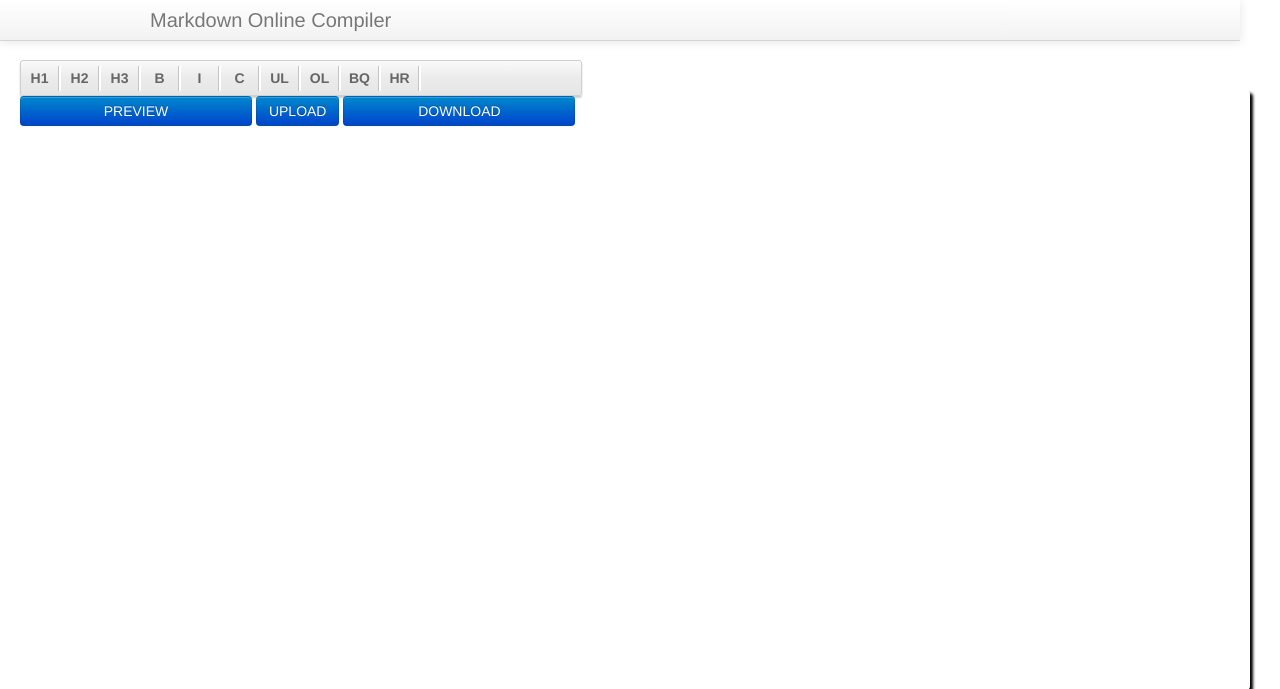
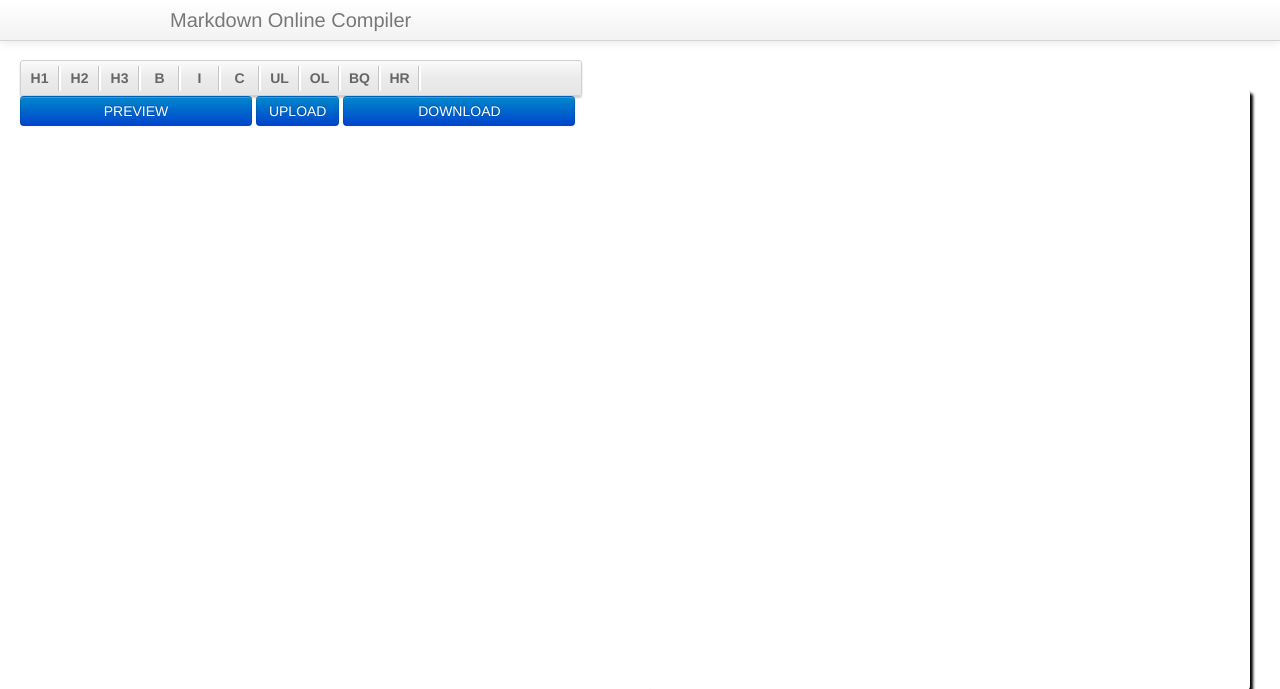
Before and after one commit to aglo/Markdown, a Flask app: template templates/markdown.html in a window 1280 px wide. Shown: the top 689 px of the page. Run offline with Flask 2, Linux system fonts and the light colour scheme; the template is opened without the code that fills it, so the values that code supplies are empty; parts of the project's set-up code (start-up, migrations or seed data) failed here and were passed over; some libraries are stand-ins or nearby versions.

Commit message:
modify style.css

```diff
--- a/static/style.css
+++ b/static/style.css
@@ -2,7 +2,11 @@
     padding-bottom: 0px;
 }
 
-.container,.navbar-fixed-top {
+.container .navbar-fixed-top {
+    width: 100%;
+}
+
+.container {
     width: 1240px;
 }
 
```
